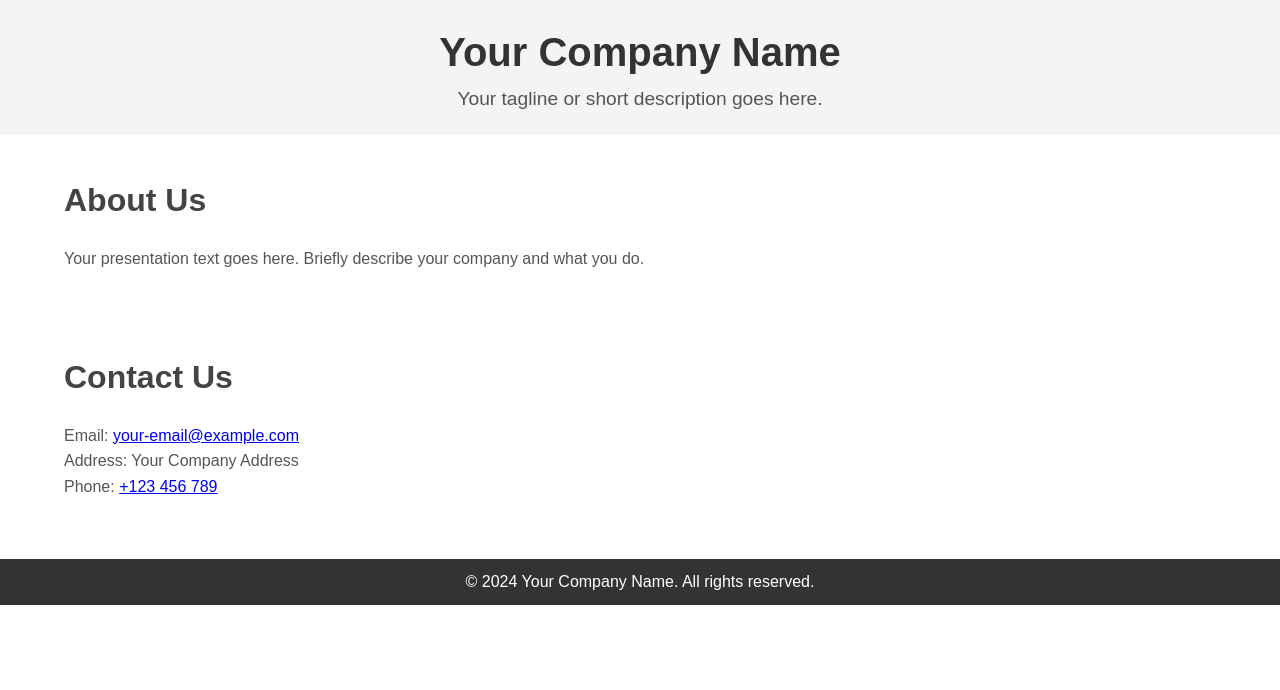
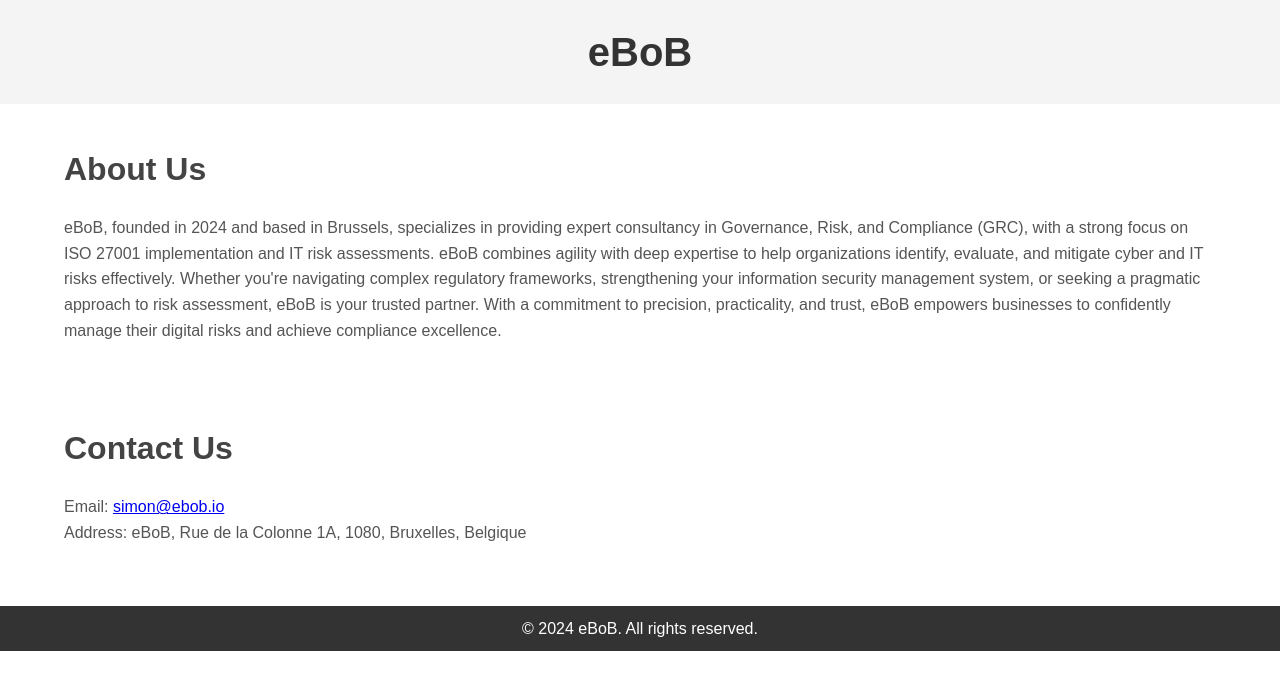
Before and after one commit to eBoB-Simon/website, a plain HTML site: page index.html in a window 1280 px wide. Drawn offline with Linux system fonts and the light colour scheme.

Commit message:
Update index.html

```diff
--- a/index.html
+++ b/index.html
@@ -3,36 +3,34 @@
 <head>
     <meta charset="UTF-8">
     <meta name="viewport" content="width=device-width, initial-scale=1.0">
-    <title>Your Company Name</title>
+    <title>eBoB</title>
     <link rel="stylesheet" href="style.css">
 </head>
 <body>
     <header>
         <div class="container">
-            <h1>Your Company Name</h1>
-            <p class="tagline">Your tagline or short description goes here.</p>
+            <h1>eBoB</h1>
         </div>
     </header>
 
     <section id="about">
         <div class="container">
             <h2>About Us</h2>
-            <p>Your presentation text goes here. Briefly describe your company and what you do.</p>
+            <p>eBoB, founded in 2024 and based in Brussels, specializes in providing expert consultancy in Governance, Risk, and Compliance (GRC), with a strong focus on ISO 27001 implementation and IT risk assessments. eBoB combines agility with deep expertise to help organizations identify, evaluate, and mitigate cyber and IT risks effectively. Whether you're navigating complex regulatory frameworks, strengthening your information security management system, or seeking a pragmatic approach to risk assessment, eBoB is your trusted partner. With a commitment to precision, practicality, and trust, eBoB empowers businesses to confidently manage their digital risks and achieve compliance excellence.</p>
         </div>
     </section>
 
     <section id="contact">
         <div class="container">
             <h2>Contact Us</h2>
-            <p>Email: <a href="mailto:your-email@example.com">your-email@example.com</a></p>
-            <p>Address: Your Company Address</p>
-            <p>Phone: <a href="tel:+123456789">+123 456 789</a></p>
+            <p>Email: <a href="simon@ebob.iom">simon@ebob.io</a></p>
+            <p>Address: eBoB, Rue de la Colonne 1A, 1080, Bruxelles, Belgique</p>
         </div>
     </section>
 
     <footer>
         <div class="container">
-            <p>&copy; 2024 Your Company Name. All rights reserved.</p>
+            <p>&copy; 2024 eBoB. All rights reserved.</p>
         </div>
     </footer>
 </body>
```
